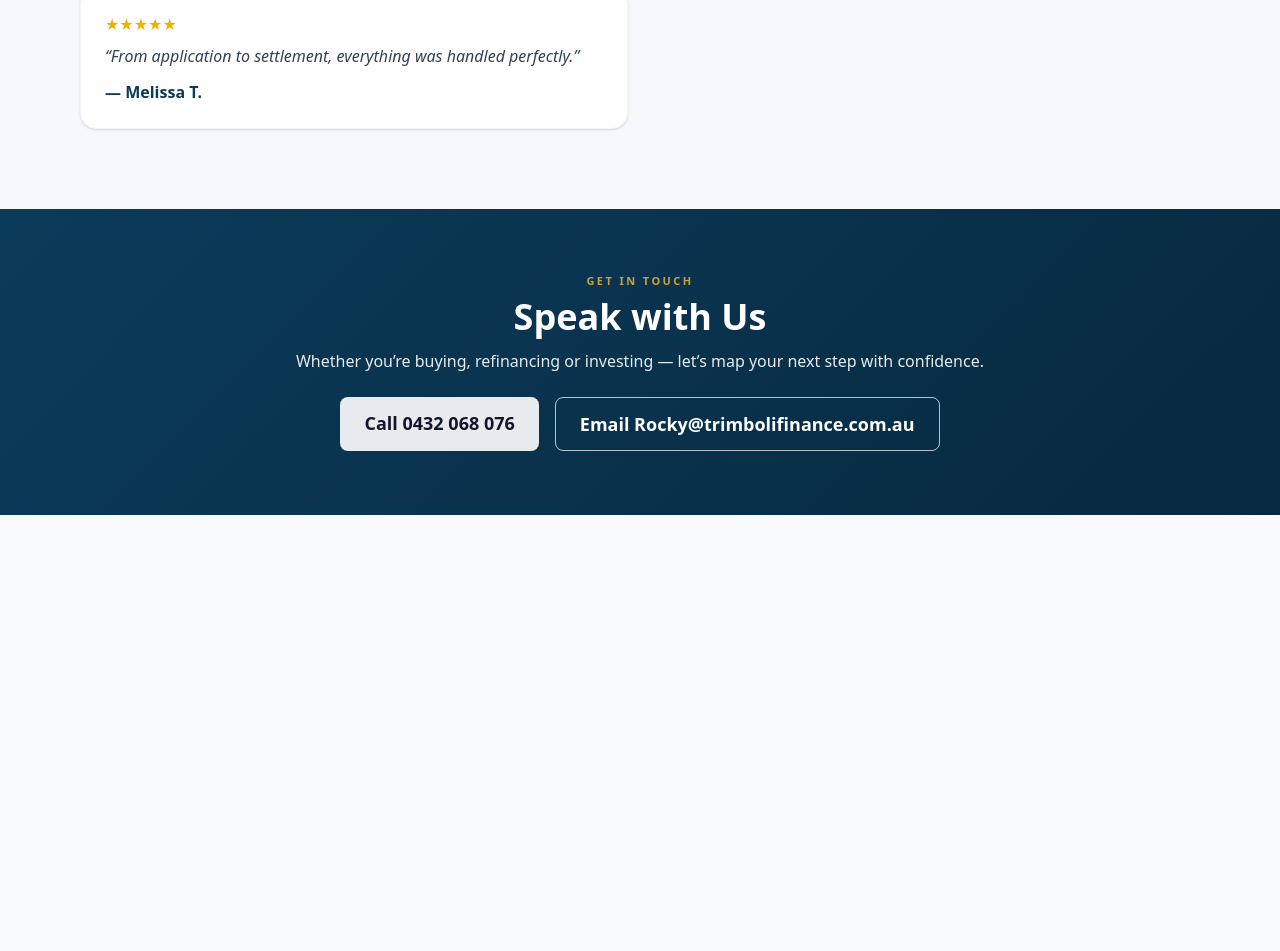
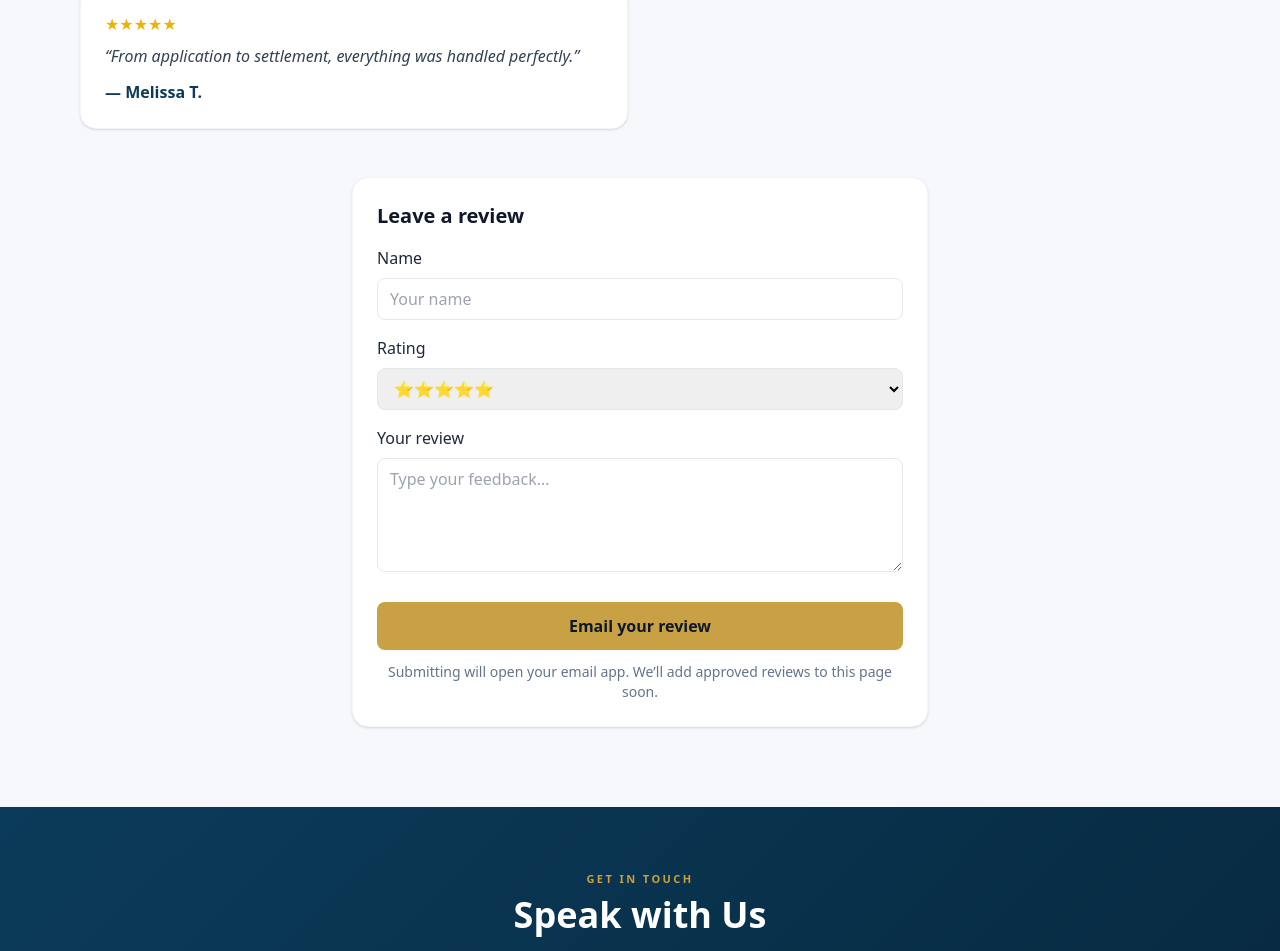
Before and after one commit to gianninatcassar-hash/trimboli-finance, a React (Vite) app: page / in a window 1280 px wide. Shown: the part 2701-3652 px from the top of the page. Before the commit the page ends 3216 px from the top, so only its background shows below. Built offline with nearby package versions, Linux system fonts and the light colour scheme.

Commit message:
Update App.jsx

```diff
--- a/src/App.jsx
+++ b/src/App.jsx
@@ -260,6 +260,8 @@ export default function App() {
 <section id="reviews" className="py-20" style={{ background: COLORS.paper }}>
   <div className="mx-auto max-w-6xl px-4">
     <SectionHeader kicker="Reviews" title="What our clients say" />
+
+    {/* Static reviews you control */}
     <div className="mt-10 grid gap-6 md:grid-cols-2">
       {[
         { name: "Sarah M.", text: "Rocky made refinancing simple and stress-free. Clear options, great rate." },
@@ -273,6 +275,56 @@ export default function App() {
         </div>
       ))}
     </div>
+
+    {/* Simple email form (no backend) */}
+    <form
+      action={`mailto:${BRAND.email}`}
+      method="POST"
+      encType="text/plain"
+      className="mt-12 max-w-xl mx-auto bg-white p-6 rounded-2xl shadow border border-slate-100"
+    >
+      <h3 className="text-xl font-bold mb-4 text-slate-900">Leave a review</h3>
+
+      <label className="block mb-2 font-medium text-slate-800">Name</label>
+      <input
+        type="text"
+        name="Name"
+        required
+        className="w-full border rounded-lg px-3 py-2 mb-4"
+        placeholder="Your name"
+      />
+
+      <label className="block mb-2 font-medium text-slate-800">Rating</label>
+      <select name="Rating" className="w-full border rounded-lg px-3 py-2 mb-4" defaultValue="5">
+        <option value="5">⭐⭐⭐⭐⭐</option>
+        <option value="4">⭐⭐⭐⭐</option>
+        <option value="3">⭐⭐⭐</option>
+        <option value="2">⭐⭐</option>
+        <option value="1">⭐</option>
+      </select>
+
+      <label className="block mb-2 font-medium text-slate-800">Your review</label>
+      <textarea
+        name="Review"
+        required
+        rows="4"
+        className="w-full border rounded-lg px-3 py-2 mb-6"
+        placeholder="Type your feedback..."
+      />
+
+      <button
+        type="submit"
+        className="w-full rounded-lg px-6 py-3 font-semibold text-slate-900"
+        style={{ backgroundColor: COLORS.gold }}
+        title="This will open your email app to send the review"
+      >
+        Email your review
+      </button>
+
+      <p className="mt-3 text-sm text-slate-500 text-center">
+        Submitting will open your email app. We’ll add approved reviews to this page soon.
+      </p>
+    </form>
   </div>
 </section>
 
```
Lines whose indentation alone changed are shown as unchanged.
